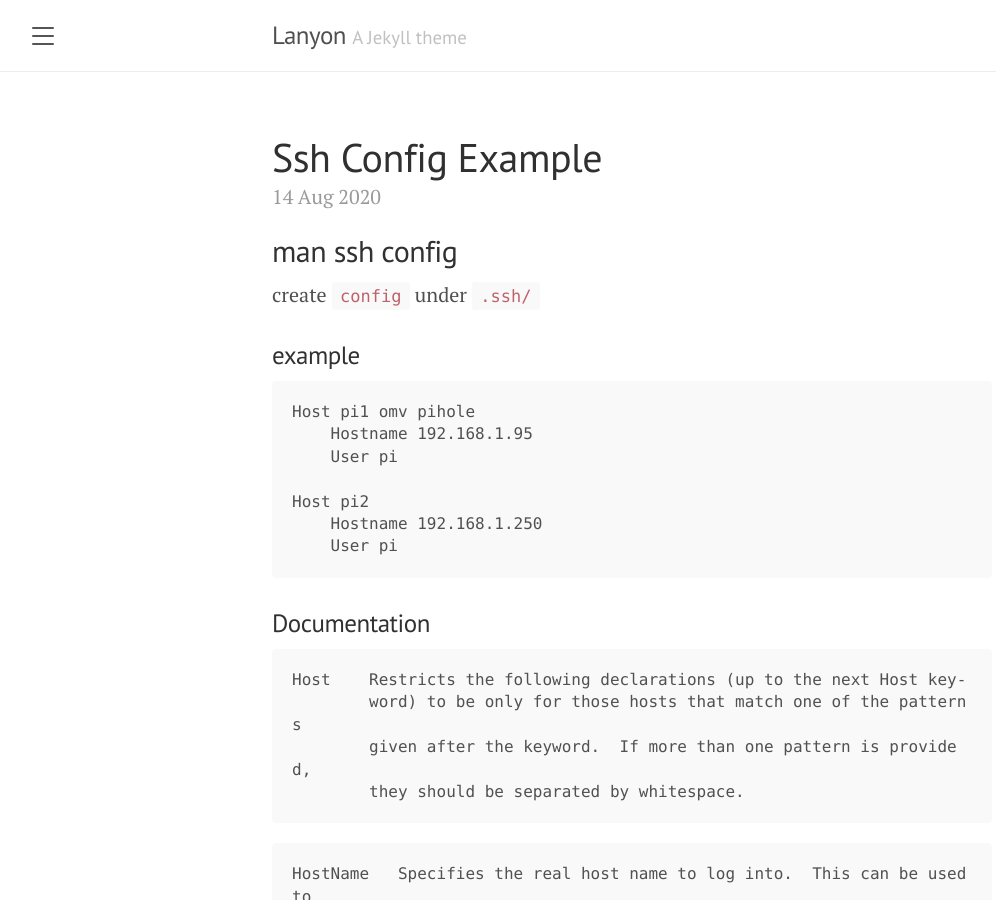
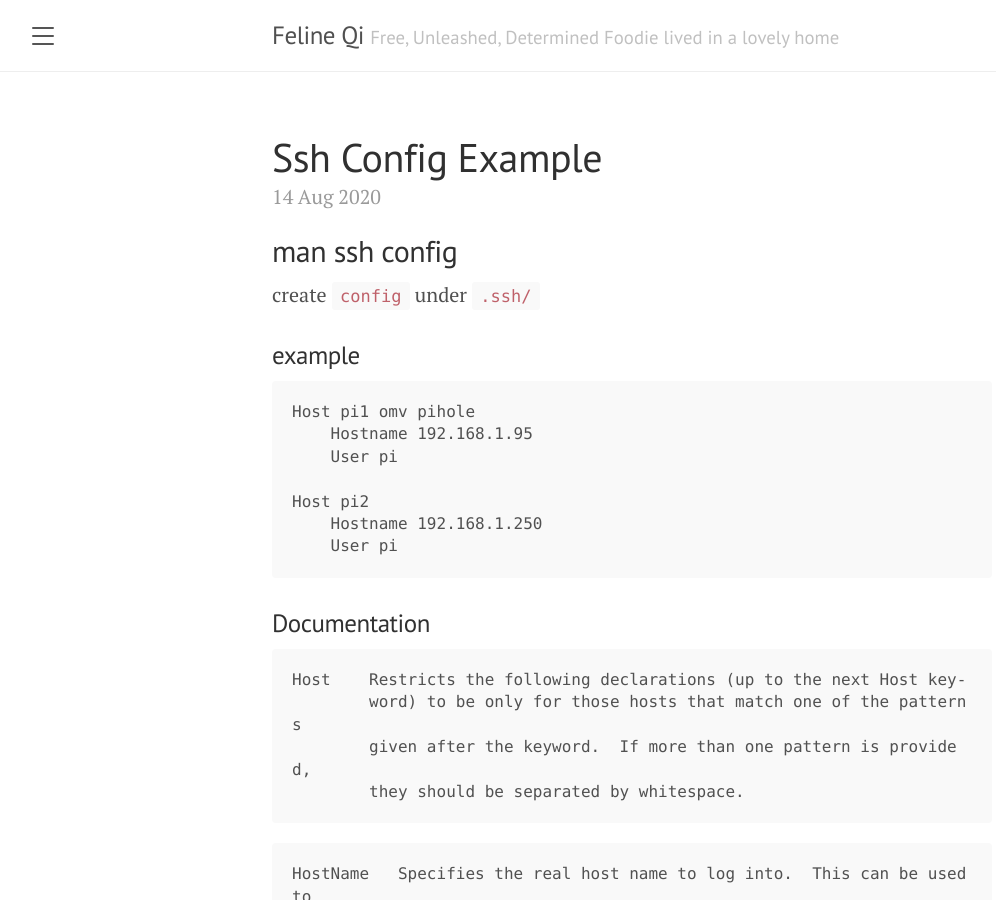
Before and after one commit to oacob1/oacob1.github.io, a Jekyll site: the page built from index.html, in a window 1280 px wide and 900 px high. Shown: the whole window, without its empty margins (8-1004 px from the left). Built offline with Jekyll 4.4.1, drawn with Linux system fonts in a browser that asks for light colours; the list of posts is cut into pages by our own code.

Commit message:
updated _config.yml

```diff
--- a/_config.yml
+++ b/_config.yml
@@ -1,17 +1,17 @@
 # Setup
-title:               Lanyon
-tagline:             'A Jekyll theme'
+title:               Feline Qi
+tagline:             'Free, Unleashed, Determined Foodie lived in a lovely home'
 description:         'A reserved <a href="https://jekyllrb.com" target="_blank">Jekyll</a> theme that places the utmost gravity on content with a hidden drawer. Made by <a href="https://twitter.com/mdo" target="_blank">@mdo</a>.'
-url:                 http://lanyon.getpoole.com
+url:                 "https://oacob1.xyz"
 baseurl:             ''
 paginate:            5
 permalink:           pretty
 
 # About/contact
 author:
-  name:              Mark Otto
-  url:               https://twitter.com/mdo
-  email:             markdotto@gmail.com
+  name:              Bo Cao
+  url:               https://github.com/oacob1
+  email:             oacob1@gmail.com
 
 # Gems
 plugins:
@@ -20,10 +20,3 @@ plugins:
 # Custom vars
 version:             1.1.0
 google_analytics_id: #UA-XXXX-Y
-
-# Url settings
-url: "https://oacob1.xyz"
-baseurl:
-permalink: /:title/
-google_analytics:
-fb_appid:
```
